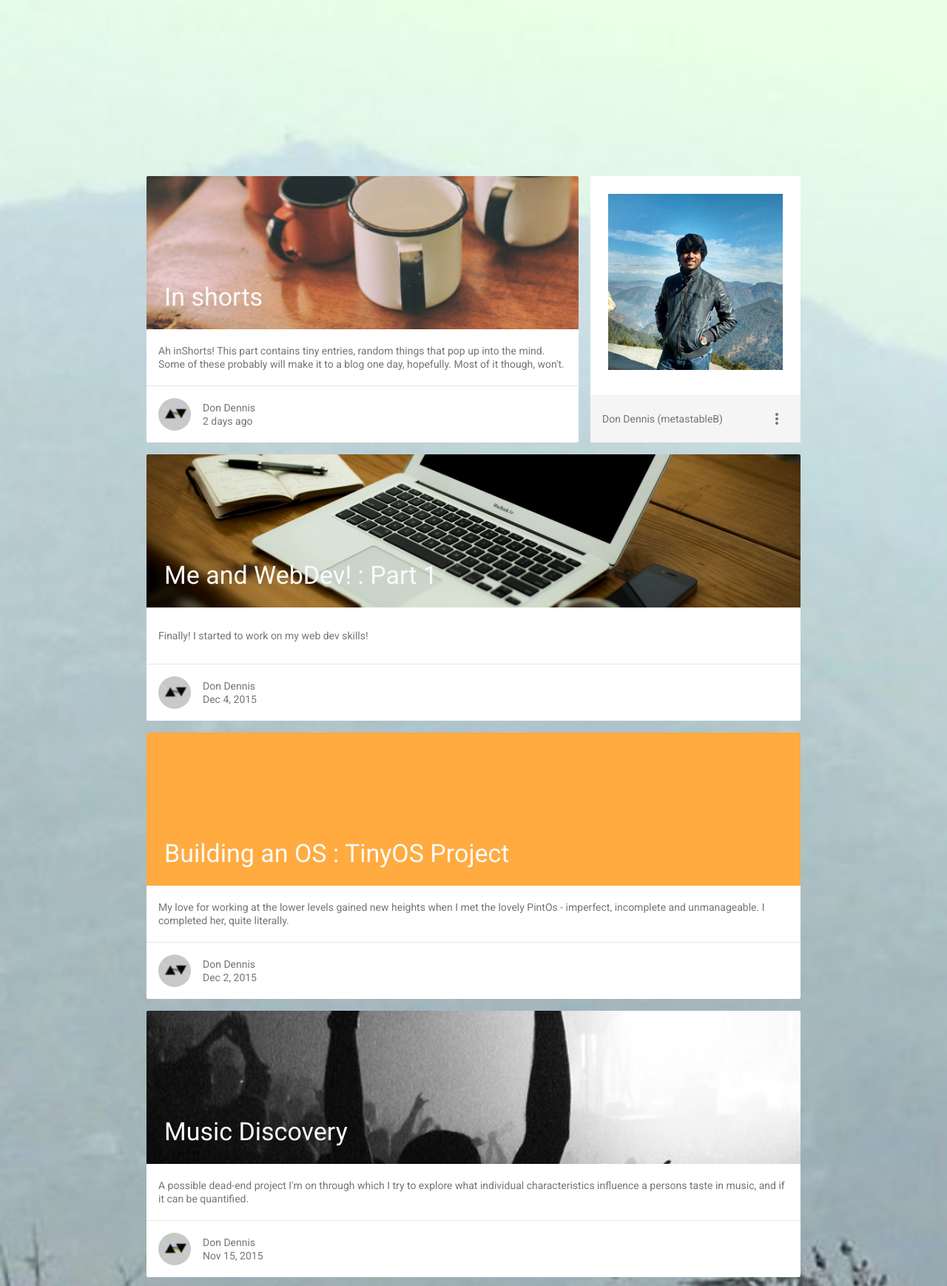
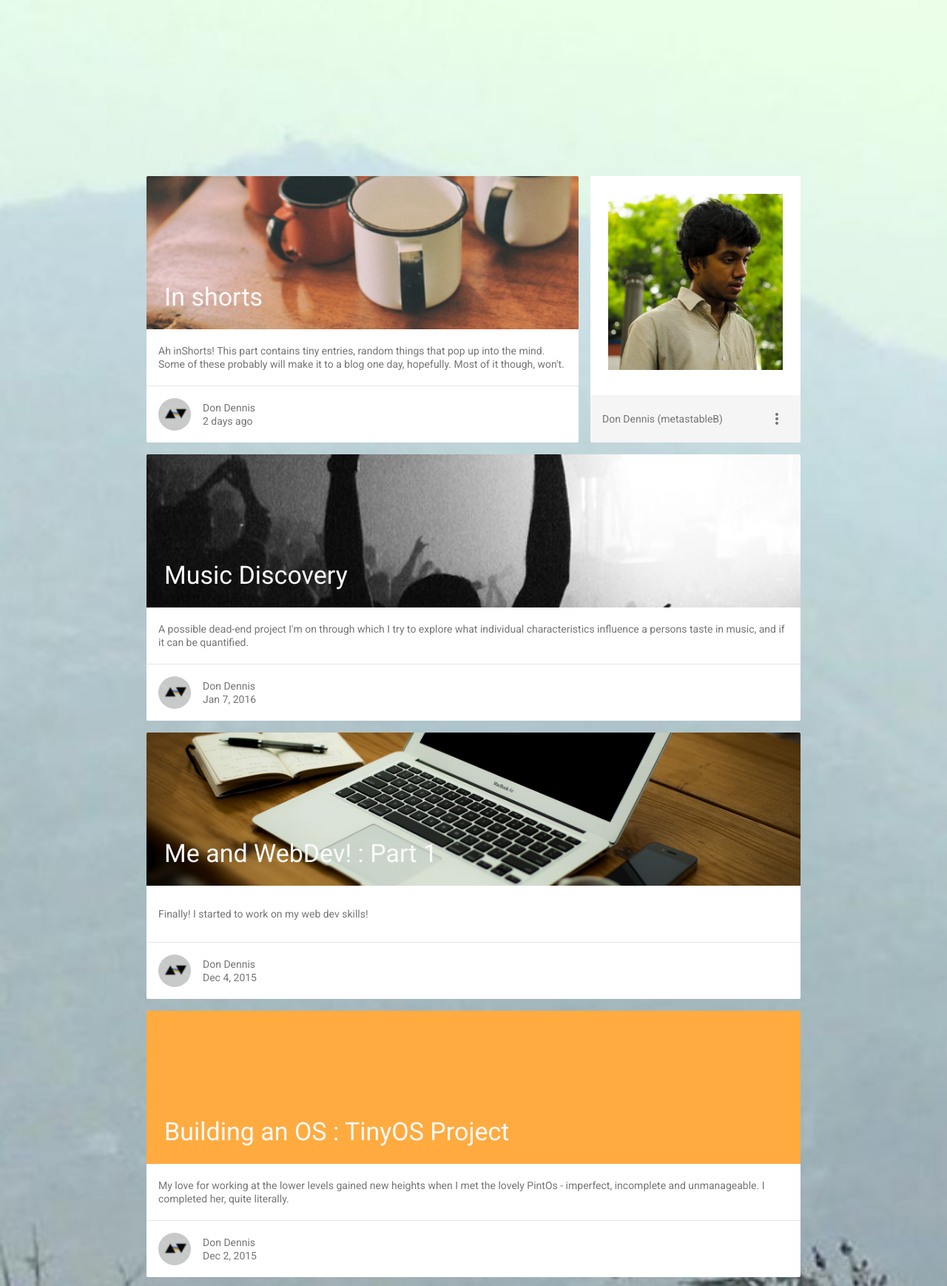
Before and after one commit to metastableB/metastableB.github.io, a Jekyll site: the page built from blog.html, in a window 1280 px wide, cut to the strip 0-1738 px from the top of the page. Shown: the whole strip at 74% size. Built offline with Jekyll 4.4.1, drawn with Linux system fonts in a browser that asks for light colours; nearby versions of some CDN libraries.

Commit message:
Favico fix and new resume

```diff
--- a/_includes/head_blog_mdl.html
+++ b/_includes/head_blog_mdl.html
@@ -24,19 +24,19 @@
 
     <!-- Add to homescreen for Chrome on Android -->
     <meta name="mobile-web-app-capable" content="yes">
-    <link rel="icon" sizes="192x192" href="images/android-desktop.png">
+    <link rel="icon" sizes="192x192" href="/img/mdl/android-desktop.png">
 
     <!-- Add to homescreen for Safari on iOS -->
     <meta name="apple-mobile-web-app-capable" content="yes">
     <meta name="apple-mobile-web-app-status-bar-style" content="black">
     <meta name="apple-mobile-web-app-title" content="Material Design Lite">
-    <link rel="apple-touch-icon-precomposed" href="images/ios-desktop.png">
+    <link rel="apple-touch-icon-precomposed" href="/img/mdl/android-desktop.png">
 
     <!-- Tile icon for Win8 (144x144 + tile color) -->
-    <meta name="msapplication-TileImage" content="images/touch/ms-touch-icon-144x144-precomposed.png">
+    <meta name="msapplication-TileImage" content="/img/mdl/android-desktop.png">
     <meta name="msapplication-TileColor" content="#3372DF">
 
-    <link rel="shortcut icon" href="images/favicon.png">
+    <link rel="shortcut icon" href="/img/favicon.png">
 
     <!-- SEO: If your mobile URL is different from the desktop URL, add a canonical link to the desktop page https://developers.google.com/webmasters/smartphone-sites/feature-phones -->
     <!--
--- a/_includes/navbar_home.html
+++ b/_includes/navbar_home.html
@@ -46,7 +46,7 @@ aria-expanded controls the state of the items (like being collapsed)
 					var i = 0;
 					$('.article').each(function(){
 						$first = $(this);
-						if(a>$first.offset().top){
+						if(a > $first.offset().top){
 							$last = $( this );
 							i++;
 						}
--- a/_posts/blog/2015-11-12-Music_descovery.markdown
+++ b/_posts/blog/2015-11-12-Music_descovery.markdown
@@ -2,7 +2,7 @@
 layout: post_mdl
 key: a5
 title: Music Discovery
-date:  2015-11-15 08:30 +0530
+date:  2016-01-07 08:30 +0530
 categories: projects
 author: Don Dennis
 header-img: /img/music_disc.jpg
```
Also changed, not shown: _includes/head.html (+16 -0 lines), img/favicon.png (added), img/mdl/dp2.jpg, img/mdl/dp2_old.jpg (added), 1 other file.
